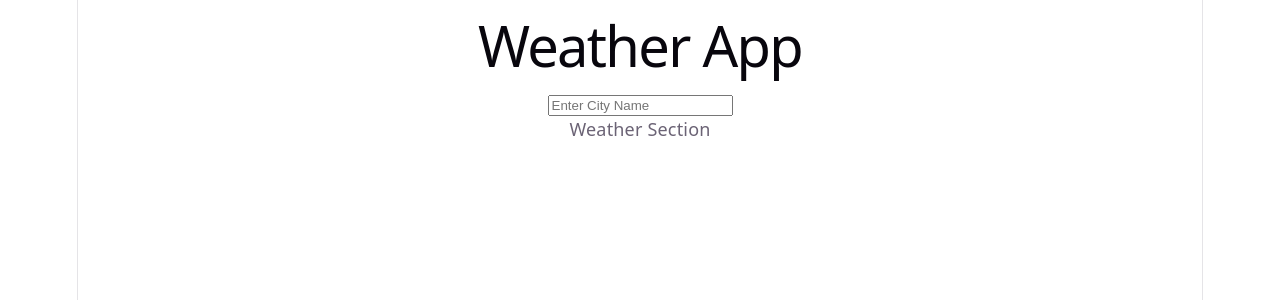
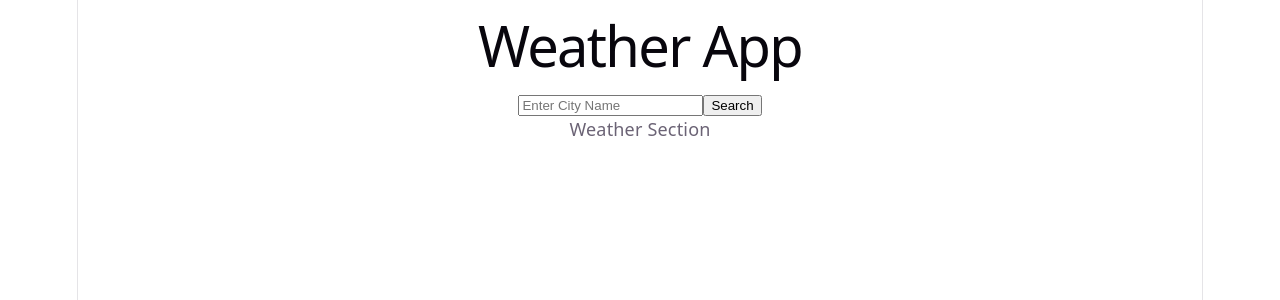
Before and after one commit to Mr-Mohit-Dixit/Weather_App_React, a React (Vite) app: page / in a window 1280 px wide. Shown: the top 300 px of the page. Built offline with nearby package versions, Linux system fonts and the light colour scheme.

Commit message:
Add weather search button

```diff
--- a/src/App.jsx
+++ b/src/App.jsx
@@ -12,6 +12,9 @@ const App = () => {
         placeholder='Enter City Name'
         />
 
+        <button>
+          Search
+        </button>
       </section>
 
       <section>
```
